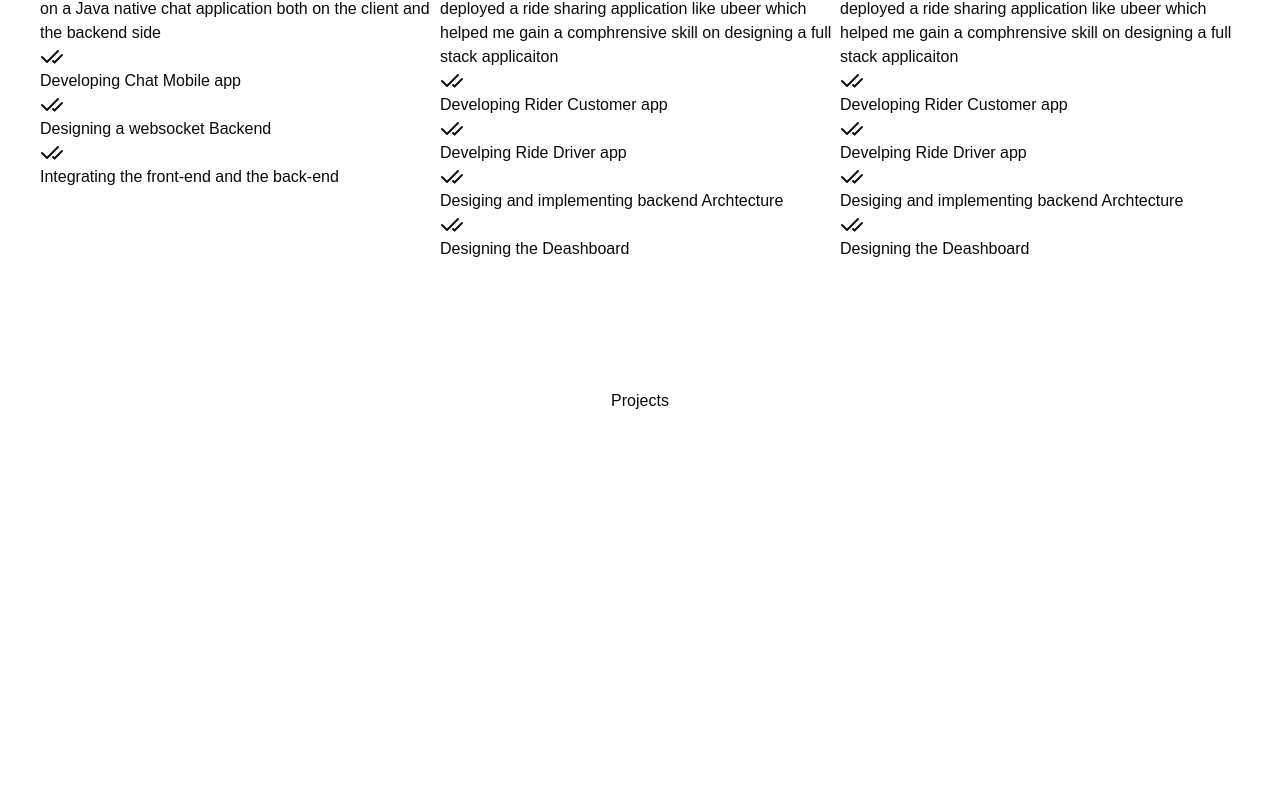
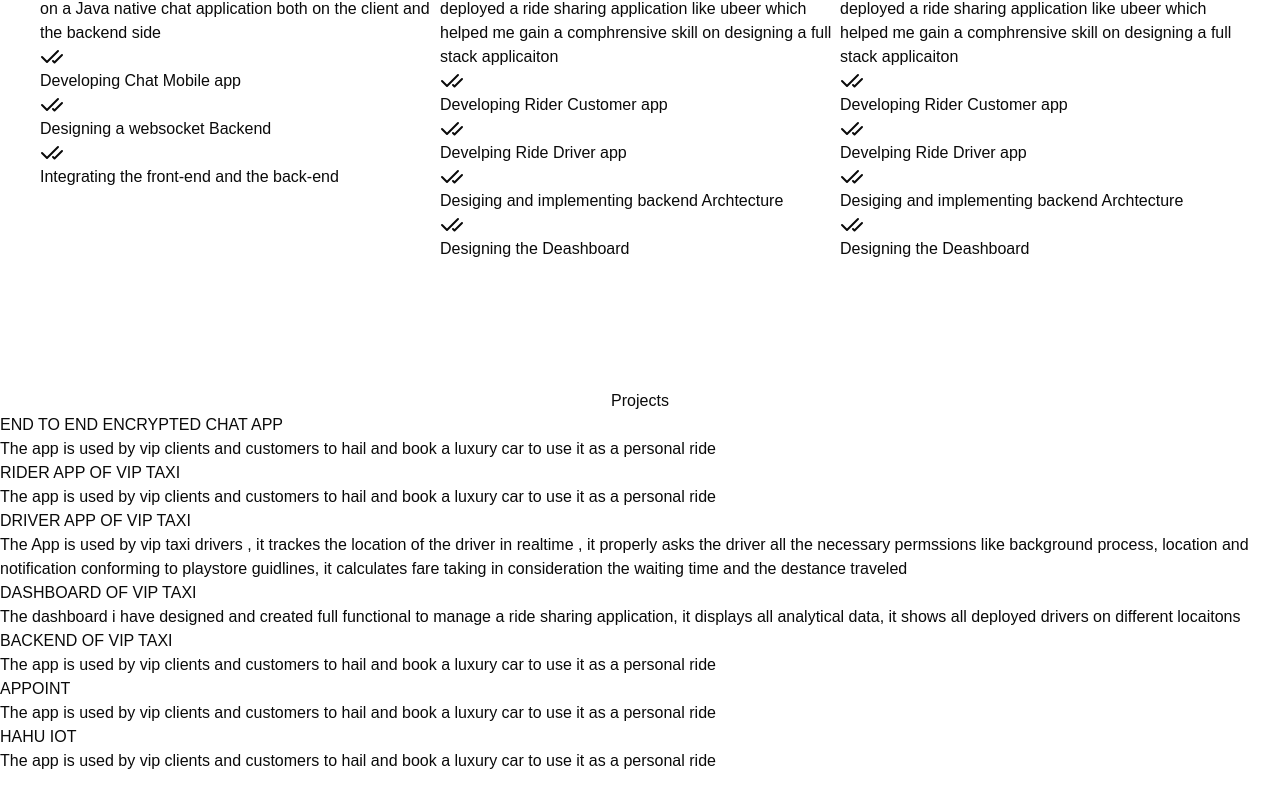
Before and after one commit to victocoder/victocoder-portfolio, a Next.js app: page / in a window 1280 px wide. Shown: the part 1179-1986 px from the top of the page. Before the commit the page ends 1720 px from the top, so only its background shows below. Built offline with nearby package versions, Linux system fonts and the light colour scheme.

Commit message:
displayed list of projects on a basic set up

```diff
--- a/components/Projects.tsx
+++ b/components/Projects.tsx
@@ -1,3 +1,4 @@
+import { projects } from '@/lib/constants'
 import React from 'react'
 
 const Projects = () => {
@@ -5,7 +6,14 @@ const Projects = () => {
     <div className='flex justify-center items-center flex-col py-32'>
       <h1> Projects</h1>
       <div>
-
+        {
+            projects.map((proj)=>(
+                <div key={proj?.title}>
+                    <p>{proj?.title}</p>
+                    <p>{proj?.description}</p>
+                </div>
+            ))
+        }
       </div>
     </div>
   )
--- a/lib/constants.ts
+++ b/lib/constants.ts
@@ -61,7 +61,7 @@ export const projects = [
         challenges:['Fetching online drivers from the backend and displaying the car images in optimized manner']
     },
     {
-        title:"VIP TAXI RIDER APP",
+        title:"RIDER APP OF VIP TAXI",
         imageUrls:[''],
         videoUrls:[''],
         description:"The app is used by vip clients and customers to hail and book a luxury car to use it as a personal ride",
@@ -69,7 +69,7 @@ export const projects = [
         challenges:['Fetching online drivers from the backend and displaying the car images in optimized manner']
     },
     {
-        title:"VIP TAXI DRIVER APP",
+        title:"DRIVER APP OF VIP TAXI ",
         imageUrls:[''],
         videoUrls:[''],
         description:"The App is used by vip taxi drivers , it trackes the location of the driver in realtime , it properly asks the driver all the necessary permssions like background process, location and notification conforming to playstore guidlines, it calculates fare taking in consideration the waiting time and the destance traveled",
@@ -77,7 +77,7 @@ export const projects = [
         challenges:['Creating the algorithm that calculates the fair ', 'optimizing the background process for less batry utillization']
     },
     {
-        title:"VIP TAXI DASHBOARD",
+        title:"DASHBOARD OF VIP TAXI ",
         imageUrls:[''],
         videoUrls:[''],
         description:"The dashboard i have designed and created full functional to manage a ride sharing application, it displays all analytical data, it shows all deployed drivers on different locaitons",
@@ -85,7 +85,7 @@ export const projects = [
         challenges:['Fetching online drivers from the backend and displaying the car images in optimized manner']
     },
     {
-        title:"VIP TAXI BACKEND",
+        title:"BACKEND OF VIP TAXI ",
         imageUrls:[''],
         videoUrls:[''],
         description:"The app is used by vip clients and customers to hail and book a luxury car to use it as a personal ride",
```
